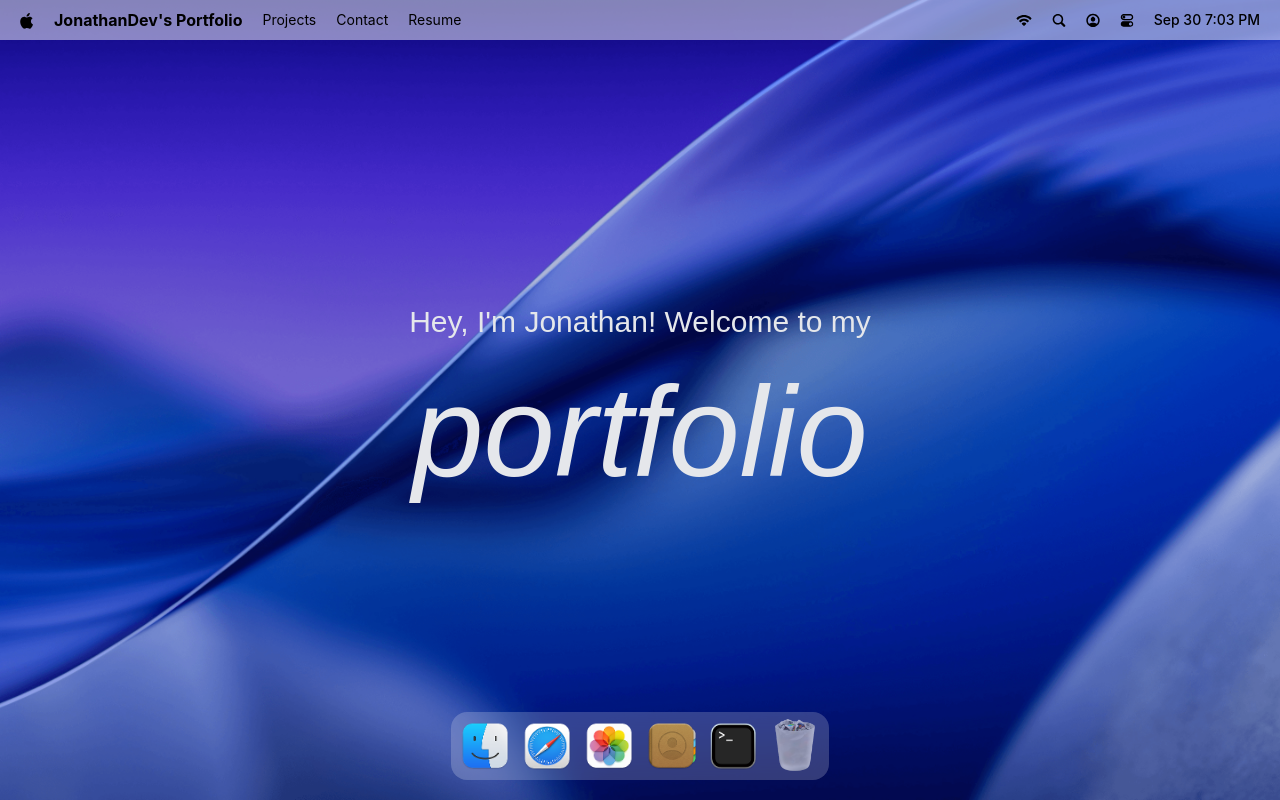
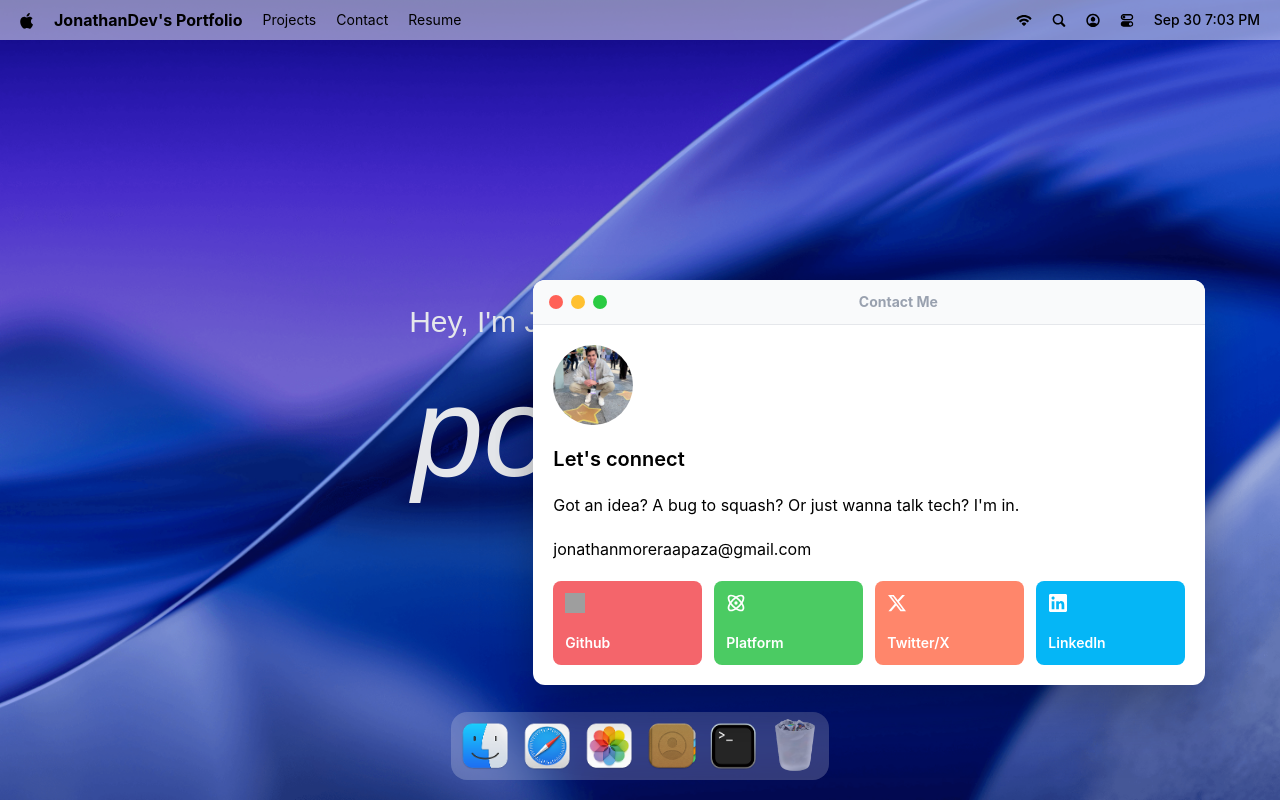
Before and after one commit to JonathanTWD/portfolio, a React (Vite) app: page / in a window 1280 px wide. Both pictures are taken after a click on the item "Contact". Built offline with nearby package versions, Linux system fonts and the light colour scheme; grey boxes are pictures that could not be loaded; a web font is replaced by a local one.

Commit message:
implement contact window

```diff
--- a/src/App.tsx
+++ b/src/App.tsx
@@ -10,6 +10,7 @@ import Resume from "./windows/Resume";
 import Finder from "./windows/Finder";
 import Text from "./windows/Text";
 import Image from "./windows/Image";
+import Contact from "./windows/Contact";
 
 gsap.registerPlugin(Draggable);
 
@@ -26,6 +27,7 @@ const App = () => {
       <Finder />
       <Text />
       <Image />
+      <Contact />
     </main>
   );
 };
--- a/src/components/Navbar.tsx
+++ b/src/components/Navbar.tsx
@@ -25,7 +25,7 @@ const Navbar = () => {
       <div>
         <ul>
             {navIcons.map(({ id, img }) => (
-                <li key={id}>
+                <li key={id} className="cursor-pointer">
                     <img src={img} alt={`icon-${id}`} />
                 </li>
             ))}
--- a/src/index.css
+++ b/src/index.css
@@ -85,7 +85,7 @@ body {
     }
 
     .tooltip {
-      @apply !py-1 !px-3 !w-fit !text-center !text-xs !rounded-md !bg-blue-200 !text-blue-900 !shadow-2xl;
+      @apply py-1! px-3! w-fit! text-center! text-xs! rounded-md! bg-blue-200! text-blue-900! shadow-2xl!;
     }
 
     .dock-icon {
--- /dev/null
+++ b/src/windows/Contact.tsx
@@ -0,0 +1,45 @@
+import WindowControls from "../components/WindowControls";
+import { socials } from "../constants";
+import WindowWrapper from "../hoc/WindowWrapper";
+
+const Contact = () => {
+  return (
+    <>
+      <div id="window-header">
+        <WindowControls target="contact" />
+        <h2>Contact Me</h2>
+      </div>
+
+      <div className="p-5 space-y-5">
+        <img
+          src="/images/adrian.jpg"
+          alt="adrian"
+          className="w-20 rounded-full"
+        />
+
+        <h3>Let's connect</h3>
+        <p>Got an idea? A bug to squash? Or just wanna talk tech? I'm in.</p>
+        <p>jonathanmoreraapaza@gmail.com</p>
+        <ul>
+          {socials.map(({ id, bg, link, icon, text }) => (
+            <li key={id} style={{ backgroundColor: bg }}>
+              <a
+                href={link}
+                target="_blank"
+                rel="noopener noreferrer"
+                title={text}
+              >
+                <img src={icon} alt={text} className="size-5" />
+                <p>{text}</p>
+              </a>
+            </li>
+          ))}
+        </ul>
+      </div>
+    </>
+  );
+};
+
+const ContactWindow = WindowWrapper(Contact, "contact");
+
+export default ContactWindow;
--- a/src/windows/Finder.tsx
+++ b/src/windows/Finder.tsx
@@ -5,7 +5,6 @@ import { locations } from "../constants";
 import useLocationStore from "../store/location";
 import clsx from "clsx";
 import useWindowStore from "../store/window";
-import type { WindowKey } from "../store/window";
 
 type FinderItem = {
   id: number;
@@ -26,9 +25,11 @@ const Finder = () => {
     if (item.fileType === "pdf") return openWindow("resume");
     if (item.kind === "folder") return setActiveLocation(item);
     if (item.fileType && ["fig", "url"].includes(item.fileType) && item.href)
-      return window.open(item.href, "blank");
+      return window.open(item.href, "_blank");
 
-    const windowKey = `${item.fileType}${item.kind}` as WindowKey;
+    const windowKey = `${item.fileType ?? ""}${item.kind ?? ""}`;
+    if (windowKey !== "txtfile" && windowKey !== "imgfile") return;
+
     openWindow(windowKey, item);
   };
 
```
Also changed, not shown: tsconfig.json (+1 -16 lines).
